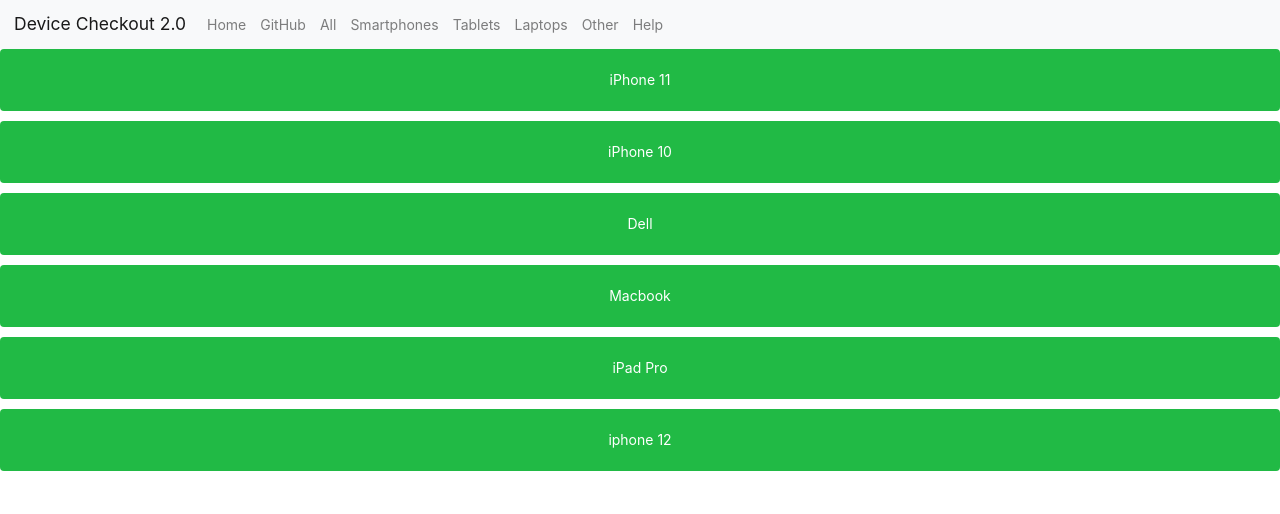
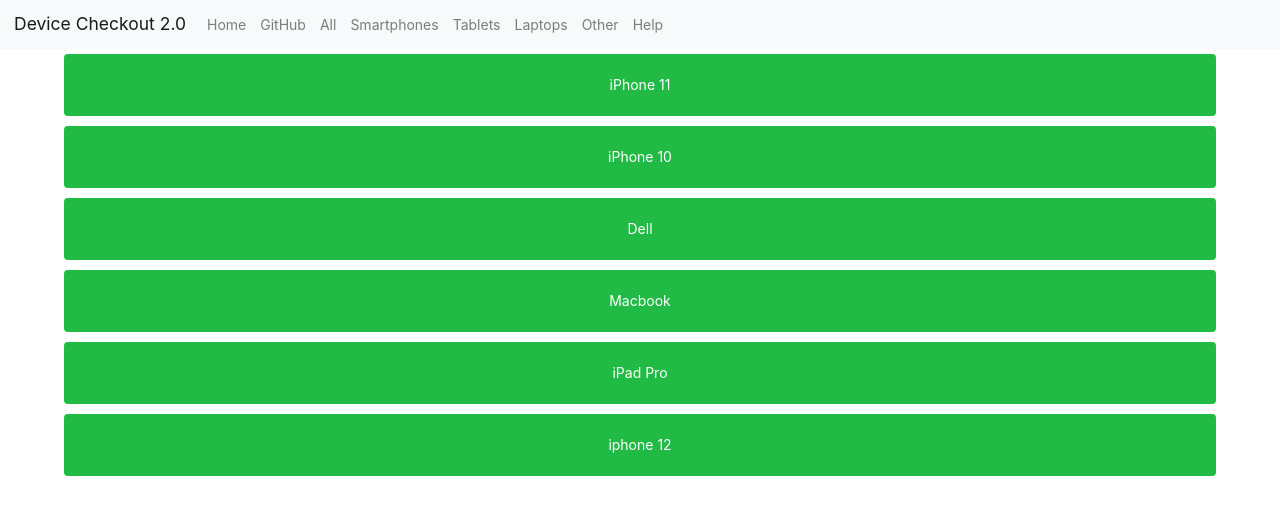
Before and after one commit to claudeshyaka-esri/device-checkout, a React (Create React App) app in the folder device-checkout-frontend/app/: page / in a window 1280 px wide. Shown: the top 514 px of the page. Built offline with nearby package versions, Linux system fonts and the light colour scheme.

Commit message:
css modifications to the padding

```diff
--- /dev/null
+++ b/device-checkout-frontend/app/src/components/App2.css
@@ -0,0 +1,13 @@
+.result-container {
+  padding-left: 5%;
+  padding-right: 5%;
+}
+
+/* .result-container {
+  margin-left: 5%;
+  margin-right: 5%;
+  padding-left: 5%;
+  padding-right: 5%;
+  border-style: solid;
+  border-width: 5px;
+} */
--- a/device-checkout-frontend/app/src/components/App2.js
+++ b/device-checkout-frontend/app/src/components/App2.js
@@ -1,5 +1,7 @@
 import React from "react";
 import axios from "axios";
+
+import "./App2.css";
 
 //components
 import NavBar from "./NavBar";
@@ -38,7 +40,13 @@
     return (
       <div>
         <NavBar />
-        {loading ? <LoadingSpinner /> : <DeviceResultList devices={devices} />}
+        <div className="result-container">
+          {loading ? (
+            <LoadingSpinner />
+          ) : (
+            <DeviceResultList devices={devices} />
+          )}
+        </div>
       </div>
     );
   }
--- a/device-checkout-frontend/app/src/components/DeviceCard.css
+++ b/device-checkout-frontend/app/src/components/DeviceCard.css
@@ -6,6 +6,7 @@
   text-align: center;
 }
 
-.my-padded {
-  padding: 5px 5px;
+.card-custom {
+  padding-bottom: 5px;
+  padding-top: 5px;
 }
--- a/device-checkout-frontend/app/src/components/DeviceCard.js
+++ b/device-checkout-frontend/app/src/components/DeviceCard.js
@@ -3,7 +3,7 @@
 
 const DeviceCard = (props) => {
   return (
-    <div style={{ "padding-bottom": "10px" }}>
+    <div className="card-custom">
       <div
         className="ui inverted green segment padded"
         onClick={() => console.log(props.deviceName + " has been selected")}
```
